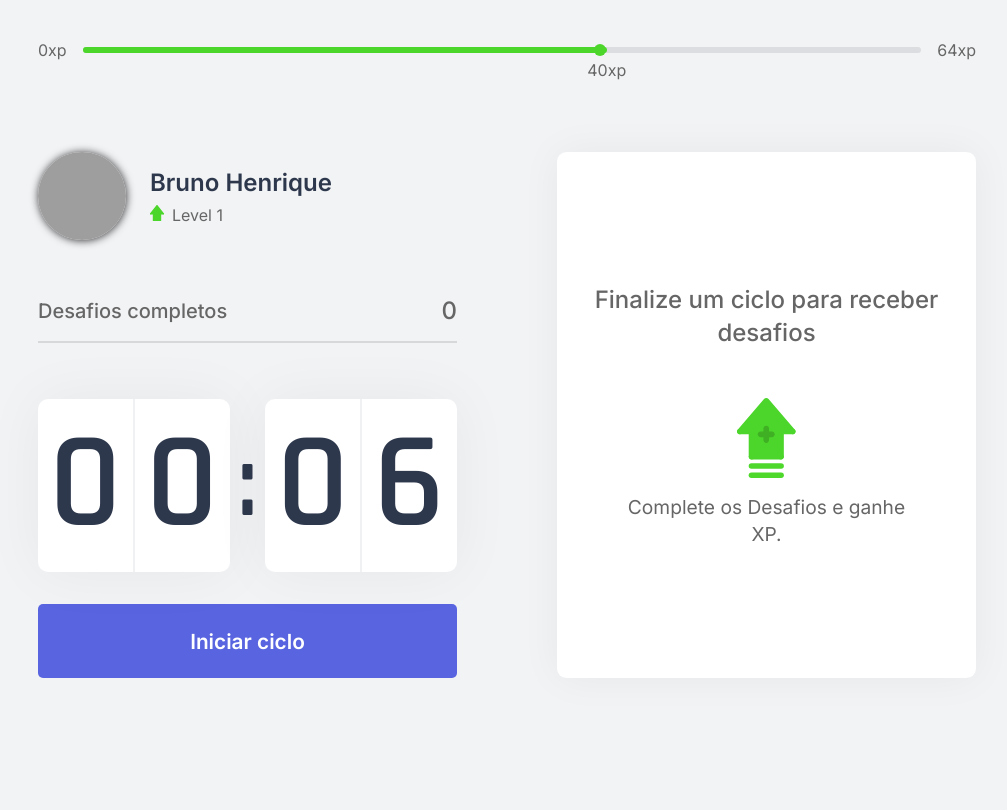
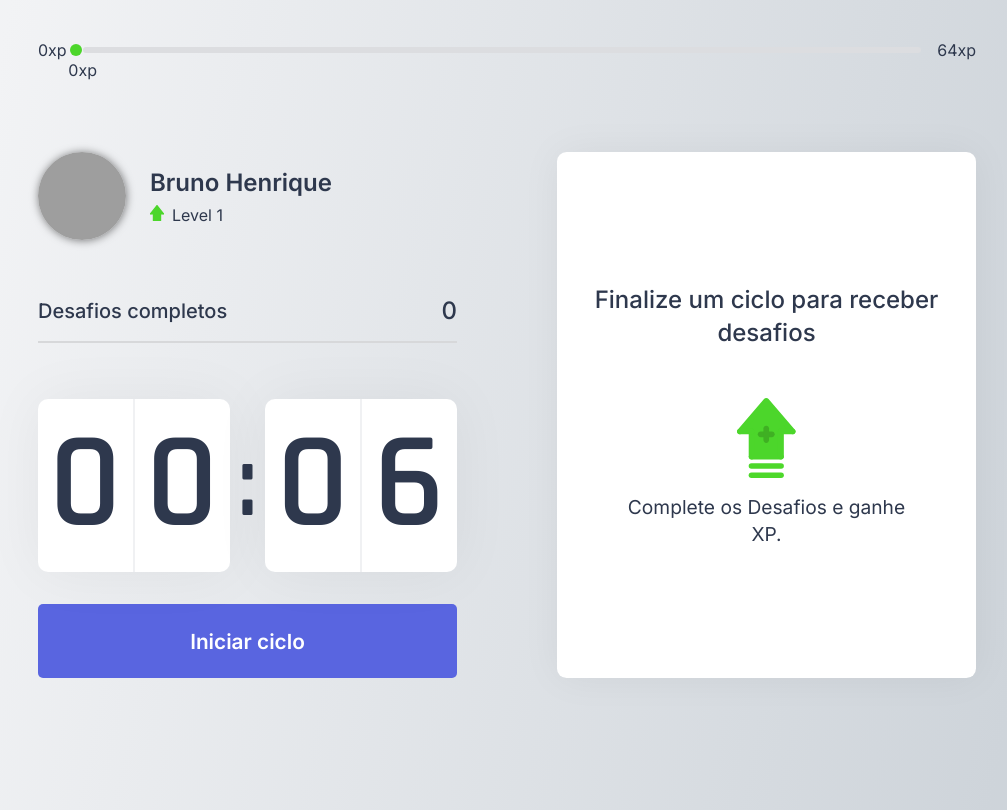
Before and after one commit to brunoinx/workout-nlw04, a Next.js app: page / in a window 1280 px wide. Shown: the whole page, without its empty margins (133-1140 px from the left). Built offline with nearby package versions, Linux system fonts and the light colour scheme; grey boxes are pictures that could not be loaded.

Commit message:
Day 4: Created countdownContext for access challengeBox ✅

```diff
--- a/src/components/ChallengeBox.tsx
+++ b/src/components/ChallengeBox.tsx
@@ -1,9 +1,23 @@
 import { useContext } from 'react';
 import { ChallengesContext } from '../contexts/ChallengesContext';
+import { CountdownContext } from '../contexts/CountdownContext';
+
 import styles from '../styles/components/ChallengeBox.module.css';
 
 export default function ChallengeBox() {
-  const { activeChallenge, resetChallenges } = useContext(ChallengesContext);
+  const { activeChallenge, resetChallenges, completedChallenge } = useContext(ChallengesContext);
+  const { resetCountdown } = useContext(CountdownContext);
+
+
+  function handleChallengeSucceeded() {
+    completedChallenge();
+    resetCountdown();
+  }
+
+  function handleChalledFailed() {
+    resetChallenges();
+    resetCountdown();
+  }
 
   return (
     <div className={styles.challengeBoxContainer}>
@@ -22,13 +36,14 @@ export default function ChallengeBox() {
               <button
                 type="button"
                 className={styles.challengeFailedButton}
-                onClick={resetChallenges}
+                onClick={handleChalledFailed}
               >
                 Falhou...
               </button>
               <button
                 type="button"
                 className={styles.challengeSucceededButton}
+                onClick={handleChallengeSucceeded}
               >
                 Completou!
               </button>
--- a/src/components/Contdown.tsx
+++ b/src/components/Contdown.tsx
@@ -1,44 +1,20 @@
-import { useEffect, useState, useContext } from 'react';
-import { ChallengesContext } from '../contexts/ChallengesContext';
+import { useContext } from 'react';
+import { CountdownContext } from '../contexts/CountdownContext';
 import styles from '../styles/components/Countdown.module.css';
 
-let countdownTimeout: NodeJS.Timeout;
 
 export default function Countdown() {
-  const { startNewChallenge } = useContext(ChallengesContext);
-
-  const [time, setTime] = useState(0.1 * 60);
-  const [isActive, setIsActive] = useState(false);
-  const [hasFinished, setHasFinished] = useState(false);
-
-  const minutes = Math.floor(time / 60);
-  const seconds = time % 60;
+  const {
+    minutes,
+    seconds,
+    hasFinished,
+    isActive,
+    resetCountdown,
+    startCountdown
+  } = useContext(CountdownContext);
 
   const [minuteLeft, minuteRight] = String(minutes).padStart(2, '0').split('');
   const [secondLeft, secondRight] = String(seconds).padStart(2, '0').split('');
-
-  // lógica do contador
-  useEffect(() => {
-    if (isActive && time > 0) {
-      countdownTimeout = setTimeout(() => {
-        setTime(time - 1)
-      }, 1000)
-    } if (isActive && time === 0) {
-      setHasFinished(true);
-      setIsActive(false);
-      startNewChallenge();
-    }
-  }, [isActive, time]);
-
-  function startCountdown() {
-    setIsActive(true)
-  }
-
-  function resetCountdown() {
-    clearTimeout(countdownTimeout);
-    setIsActive(false);
-    setTime(0.1*60);
-  }
 
   return (
     <div>
--- a/src/components/Profile.tsx
+++ b/src/components/Profile.tsx
@@ -1,6 +1,10 @@
+import { useContext } from 'react';
+import { ChallengesContext } from '../contexts/ChallengesContext';
 import styles from '../styles/components/Profile.module.css';
 
 export default function Profile() {
+  const { level } = useContext(ChallengesContext);
+
   return (
     <div className={styles.profileContainer}>
       <img src="https://github.com/brunoinx.png" alt="brunoinx"/>
@@ -8,7 +12,7 @@ export default function Profile() {
         <strong>Bruno Henrique</strong>
         <p>
           <img src="icons/level.svg" alt="level"/>
-          Level 1
+          Level {level}
           </p>
       </div>
     </div>
--- a/src/contexts/ChallengesContext.tsx
+++ b/src/contexts/ChallengesContext.tsx
@@ -1,4 +1,4 @@
-import { createContext, ReactNode, useState } from 'react';
+import { createContext, ReactNode, useEffect, useState } from 'react';
 import challenges from '../../challenges.json';
 
 interface Challenge {
@@ -16,6 +16,7 @@ interface ChallengesContextData {
   levelUp: () => void;
   startNewChallenge: () => void;
   resetChallenges: () => void;
+  completedChallenge: () => void;
 }
 
 interface ChallengesProviderProps {
@@ -26,12 +27,16 @@ export const ChallengesContext = createContext({} as ChallengesContextData);
 
 export function ChallengesProvider({ children }:ChallengesProviderProps) {
   const [level, setLevel] = useState(1);
-  const [currentExperience, setCurrentExperience] = useState(40);
+  const [currentExperience, setCurrentExperience] = useState(0);
   const [challengesCompleted, setChallengesCompleted] = useState(0);
 
-  const [activeChallenge, setActiveChallenge] = useState(null);
+  const [activeChallenge, setActiveChallenge] = useState<any>(null);
 
   const xpToNextLevel = Math.pow((level + 1) * 4, 2);
+
+  useEffect(() => {
+    Notification.requestPermission();
+  }, []);
 
   function levelUp() {
     setLevel(level + 1);
@@ -42,10 +47,36 @@ export function ChallengesProvider({ children }:ChallengesProviderProps) {
     const challenge = challenges[randomChallengeIndex];
 
     setActiveChallenge(challenge);
+
+    new Audio('/notification.mp3').play();
+
+    if (Notification.permission === 'granted') {
+      new Notification('Você tem um novo desafio! 🏋‍♂️️😍️', {
+        body: `Valendo ${challenge.amount}xp.`
+      });
+    }
   }
 
   function resetChallenges() {
     setActiveChallenge(null);
+  }
+
+  function completedChallenge() {
+    if (!activeChallenge) {
+      return;
+    }
+
+    const { amount } = activeChallenge;
+    let totalExperience = currentExperience + amount;
+
+    if (totalExperience >= xpToNextLevel) {
+      totalExperience = totalExperience - xpToNextLevel;
+      levelUp();
+    }
+
+    setCurrentExperience(totalExperience);
+    setActiveChallenge(null);
+    setChallengesCompleted(challengesCompleted + 1);
   }
 
   return (
@@ -58,7 +89,8 @@ export function ChallengesProvider({ children }:ChallengesProviderProps) {
         challengesCompleted,
         startNewChallenge,
         activeChallenge,
-        resetChallenges
+        resetChallenges,
+        completedChallenge,
       }}
     >
       {children}
--- /dev/null
+++ b/src/contexts/CountdownContext.tsx
@@ -0,0 +1,69 @@
+import { createContext, ReactNode, useContext, useEffect, useState } from "react";
+import { ChallengesContext } from "./ChallengesContext";
+
+interface CountdownContextData {
+  minutes: number;
+  seconds: number;
+  hasFinished: boolean;
+  isActive: boolean;
+  startCountdown: () => void;
+  resetCountdown: () => void;
+}
+
+interface CountdownProviderProps {
+  children: ReactNode;
+}
+
+export const CountdownContext = createContext({} as CountdownContextData);
+
+export function CountDownProvider({ children }: CountdownProviderProps) {
+  let countdownTimeout: NodeJS.Timeout;
+
+  const { startNewChallenge } = useContext(ChallengesContext);
+
+  const [time, setTime] = useState(0.1 * 60);
+  const [isActive, setIsActive] = useState(false);
+  const [hasFinished, setHasFinished] = useState(false);
+
+  const minutes = Math.floor(time / 60);
+  const seconds = time % 60;
+
+  // lógica do contador
+  useEffect(() => {
+    if (isActive && time > 0) {
+      countdownTimeout = setTimeout(() => {
+        setTime(time - 1)
+      }, 1000)
+    } if (isActive && time === 0) {
+      setHasFinished(true);
+      setIsActive(false);
+      startNewChallenge();
+    }
+  }, [isActive, time]);
+
+  function startCountdown() {
+    setIsActive(true);
+  }
+
+  function resetCountdown() {
+    clearTimeout(countdownTimeout);
+    setIsActive(false);
+    setHasFinished(false);
+    setTime(0.1 * 60);
+  }
+
+  return (
+    <CountdownContext.Provider
+      value={{
+        minutes,
+        seconds,
+        hasFinished,
+        isActive,
+        startCountdown,
+        resetCountdown,
+      }}
+    >
+      {children}
+    </CountdownContext.Provider>
+  );
+}
--- a/src/pages/index.tsx
+++ b/src/pages/index.tsx
@@ -7,18 +7,20 @@ import Countdown from "../components/Contdown";
 import ChallengeBox from "../components/ChallengeBox";
 
 import styles from "../styles/pages/Home.module.css";
+import { CountDownProvider } from '../contexts/CountdownContext';
 
 export default function Home() {
   return (
     <div className={styles.container}>
       <Head>
         <title>
-          Início | workbreak.it
+          Home | Workout
         </title>
       </Head>
 
       <ExperienceBar />
 
+      <CountDownProvider>
         <section>
           <div>
             <Profile />
@@ -30,6 +32,7 @@ export default function Home() {
             <ChallengeBox />
           </div>
         </section>
+      </CountDownProvider>
     </div>
   )
 }
--- a/src/styles/components/Countdown.module.css
+++ b/src/styles/components/Countdown.module.css
@@ -66,13 +66,11 @@
   background: var(--white);
   color: var(--title);
   border: 2px solid var(--title);
-  opacity: 0.6;
 }
 
 .btnCountdownActive:not(:disabled):hover {
   background: var(--red);
   color: var(--white);
-  opacity: 1;
   border: 0;
 }
 
--- a/src/styles/components/Profile.module.css
+++ b/src/styles/components/Profile.module.css
@@ -7,8 +7,7 @@
   width: 5.5rem;
   height: 5.5rem;
   border-radius: 50%;
-  /*border: 1px solid var(--gray-dark);*/
-  box-shadow: 0.5px 0.5px 8px rgba(0, 0, 0, 0.8);
+  box-shadow: 0.5px 0.5px 8px rgba(0, 0, 0, 0.5);
 }
 
 .profileContainer div {
--- a/src/styles/global.css
+++ b/src/styles/global.css
@@ -31,8 +31,8 @@
 }
 
 body {
-  background-color: var(--background);
-  color: var(--text);
+  background: linear-gradient(280.84deg, #ced4da 10.86%, var(--background) 90.14%);
+  color: var(--title);
 }
 
 body,
```
Also changed, not shown: 1 other file (tests, documents, lock files or other folders). Lines whose indentation alone changed are shown as unchanged.
